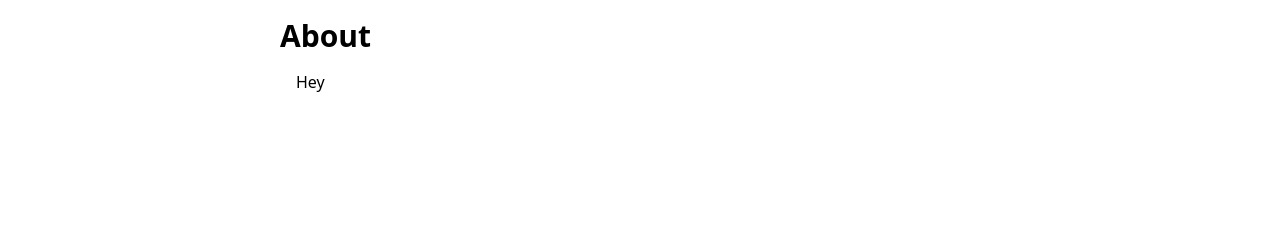
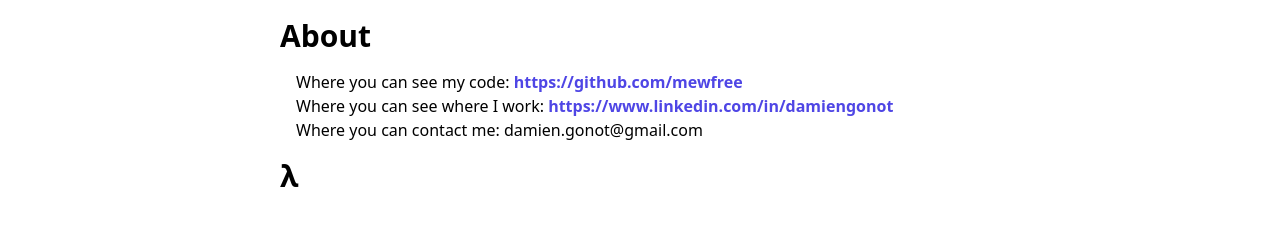
Before and after one commit to mewfree/damien-personal-blog, a Next.js app: page /about in a window 1280 px wide. Shown: the part 222-448 px from the top of the page. Built offline with nearby package versions, Linux system fonts and the light colour scheme; what @tailwindcss/typography, typography-theme-noriega would draw is missing.

Commit message:
more about page

```diff
--- a/pages/about.js
+++ b/pages/about.js
@@ -1,4 +1,5 @@
 import Head from "next/head";
+import Link from "next/link";
 
 import Layout from "../components/layout";
 
@@ -12,7 +13,18 @@
         About
       </div>
       <div className="pl-4 mt-4">
-        Hey
+        <div>
+          Where you can see my code: <Link href="https://github.com/mewfree"><a className="font-semibold text-indigo-600 no-underline hover:text-black">https://github.com/mewfree</a></Link>
+        </div>
+        <div>
+          Where you can see where I work: <Link href="https://www.linkedin.com/in/damiengonot"><a className="font-semibold text-indigo-600 no-underline hover:text-black">https://www.linkedin.com/in/damiengonot</a></Link>
+        </div>
+        <div>
+          Where you can contact me: damien.gonot@gmail.com
+        </div>
+      </div>
+      <div className="text-3xl font-bold mt-4">
+       λ
       </div>
     </Layout>
   );
--- a/pages/index.js
+++ b/pages/index.js
@@ -36,9 +36,11 @@
         ))}
       </div>
     <div className="pl-4 mt-6">
-      <a className="text-2xl font-semibold text-indigo-600 no-underline hover:text-black">
-        <Link href="/blog">See all articles</Link>
-      </a>
+      <Link href="/blog">
+        <a className="text-2xl font-semibold text-indigo-600 no-underline hover:text-black">
+          See all articles
+        </a>
+      </Link>
     </div>
     </Layout>
   );
```
